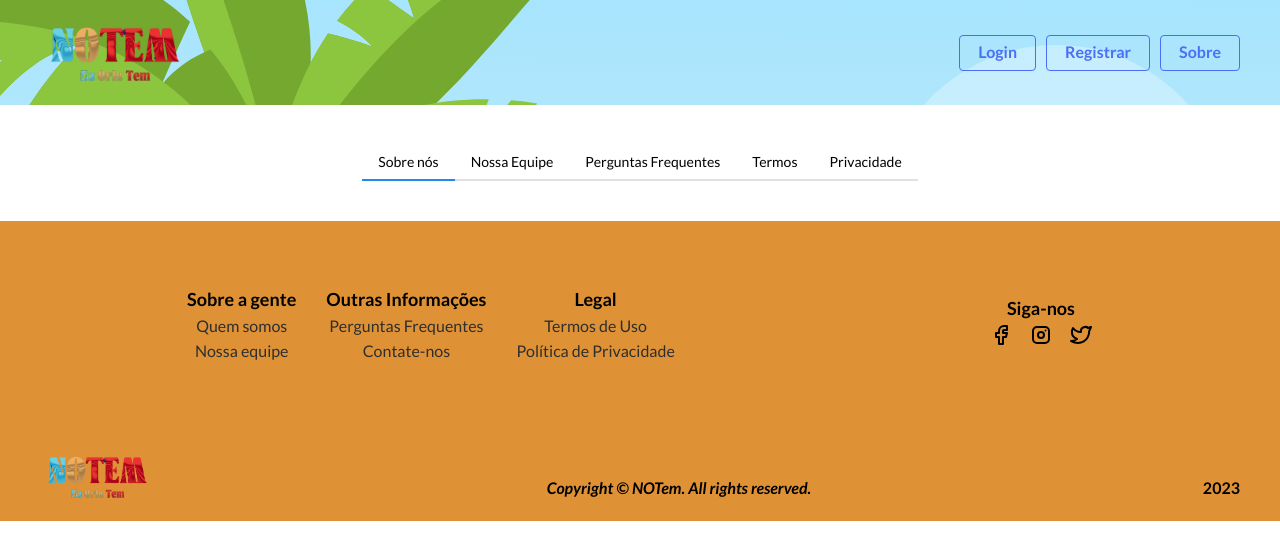
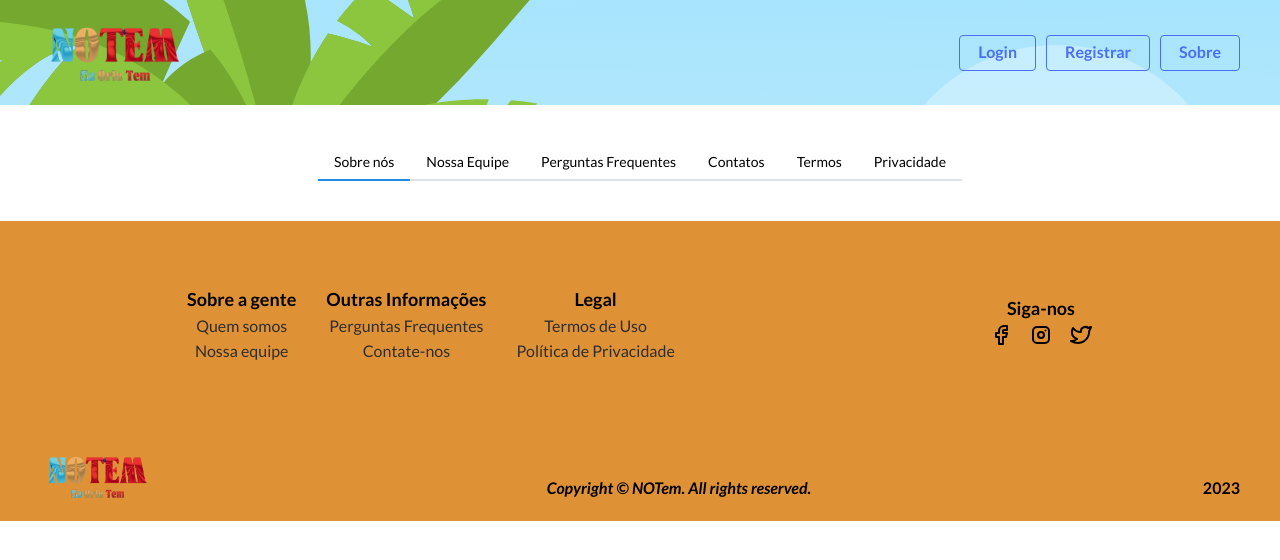
Before and after one commit to bruno-calasans-ifpe/project-notem-client, a React (Vite) app: page /about in a window 1280 px wide. Shown: the top 560 px of the page. Built offline with nearby package versions, Linux system fonts and the light colour scheme.

Commit message:
create contacts tab

```diff
--- a/src/App.tsx
+++ b/src/App.tsx
@@ -14,6 +14,7 @@ import About from './view/About/About'
 import Us from './view/About/Us/Us'
 import Team from './view/About/Team/Team'
 import QA from './view/About/QA/QA'
+import Contacts from './view/About/Contacts/Contacts'
 import Terms from './view/About/Terms/Terms'
 import Privacy from './view/About/Privacy/Privacy'
 
@@ -43,6 +44,11 @@ function App() {
             />
 
             <Route
+              path="contacts"
+              element={<Contacts />}
+            />
+
+            <Route
               path="terms"
               element={<Terms />}
             />
--- a/src/view/About/About.tsx
+++ b/src/view/About/About.tsx
@@ -2,7 +2,7 @@ import { Flex, Tabs } from '@mantine/core'
 import { useEffect, useState } from 'react'
 import { Outlet, useLocation, useNavigate } from 'react-router'
 
-const tabs = ['us', 'team', 'QA', 'terms', 'privacy'] as const
+const tabs = ['us', 'team', 'QA', 'contacts', 'terms', 'privacy'] as const
 type PossibleTabs = (typeof tabs)[number]
 
 function About() {
@@ -34,8 +34,9 @@ function About() {
           <Tabs.Tab value={tabs[0]}>Sobre nós</Tabs.Tab>
           <Tabs.Tab value={tabs[1]}>Nossa Equipe</Tabs.Tab>
           <Tabs.Tab value={tabs[2]}>Perguntas Frequentes</Tabs.Tab>
-          <Tabs.Tab value={tabs[3]}>Termos</Tabs.Tab>
-          <Tabs.Tab value={tabs[4]}>Privacidade</Tabs.Tab>
+          <Tabs.Tab value={tabs[3]}>Contatos</Tabs.Tab>
+          <Tabs.Tab value={tabs[4]}>Termos</Tabs.Tab>
+          <Tabs.Tab value={tabs[5]}>Privacidade</Tabs.Tab>
         </Tabs.List>
         <Flex>
           <Outlet />
```
